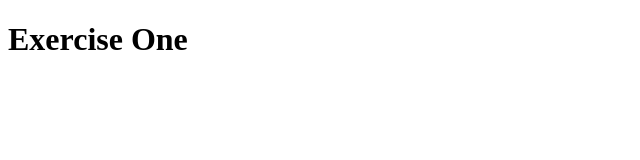
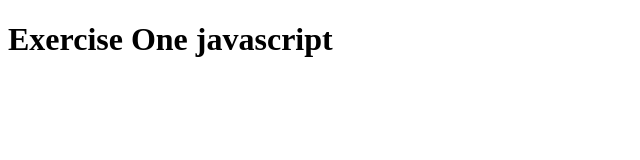
Before and after one commit to zaakir10/Exercise, a plain HTML site: page Exercise1/index.html in a window 1280 px wide. Shown: the whole page, without its empty margins (0-640 px from the left). Drawn offline with Linux system fonts and the light colour scheme.

Commit message:
little Update for index file

```diff
--- a/Exercise1/index.html
+++ b/Exercise1/index.html
@@ -7,7 +7,7 @@
 </head>
 <body>
 
-    <h1>Exercise One</h1>
+    <h1>Exercise One javascript</h1>
    <script src="main.js"></script>
 
 
```
Also changed, not shown: 1 other file.
